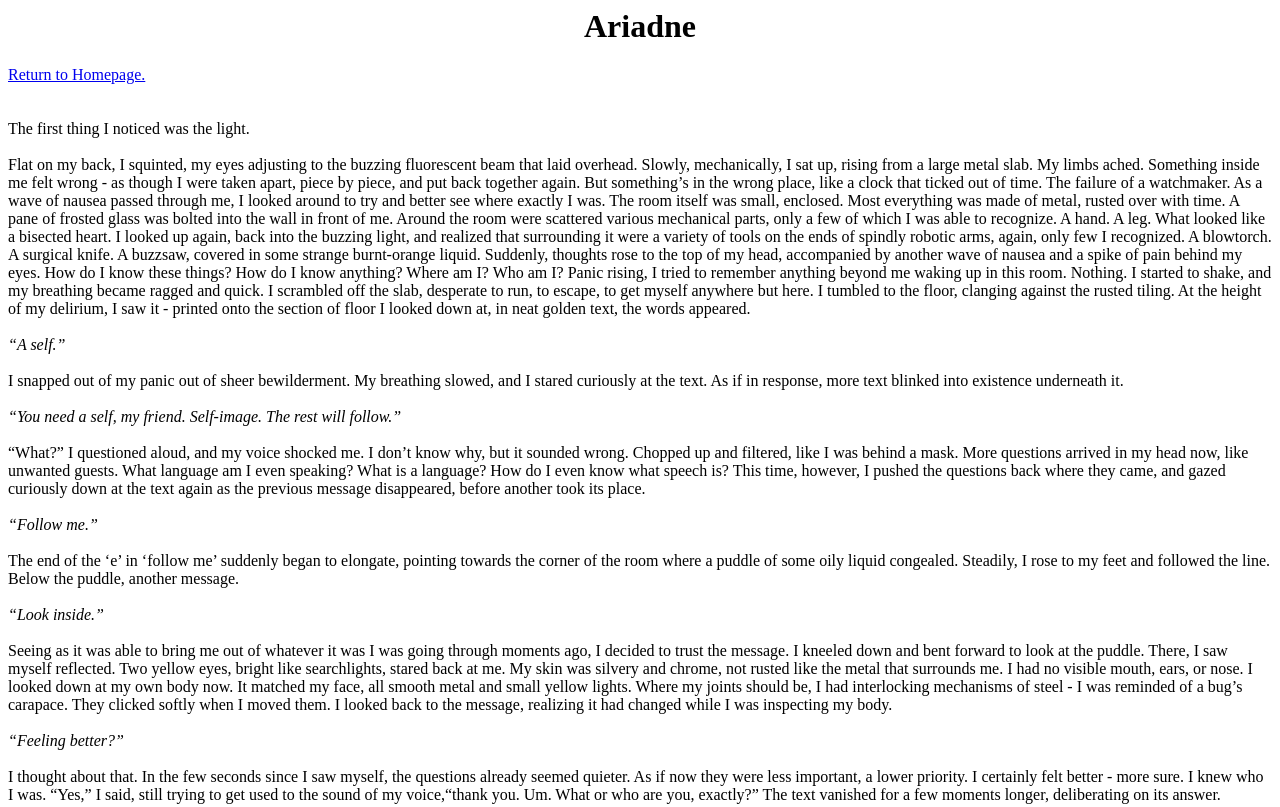
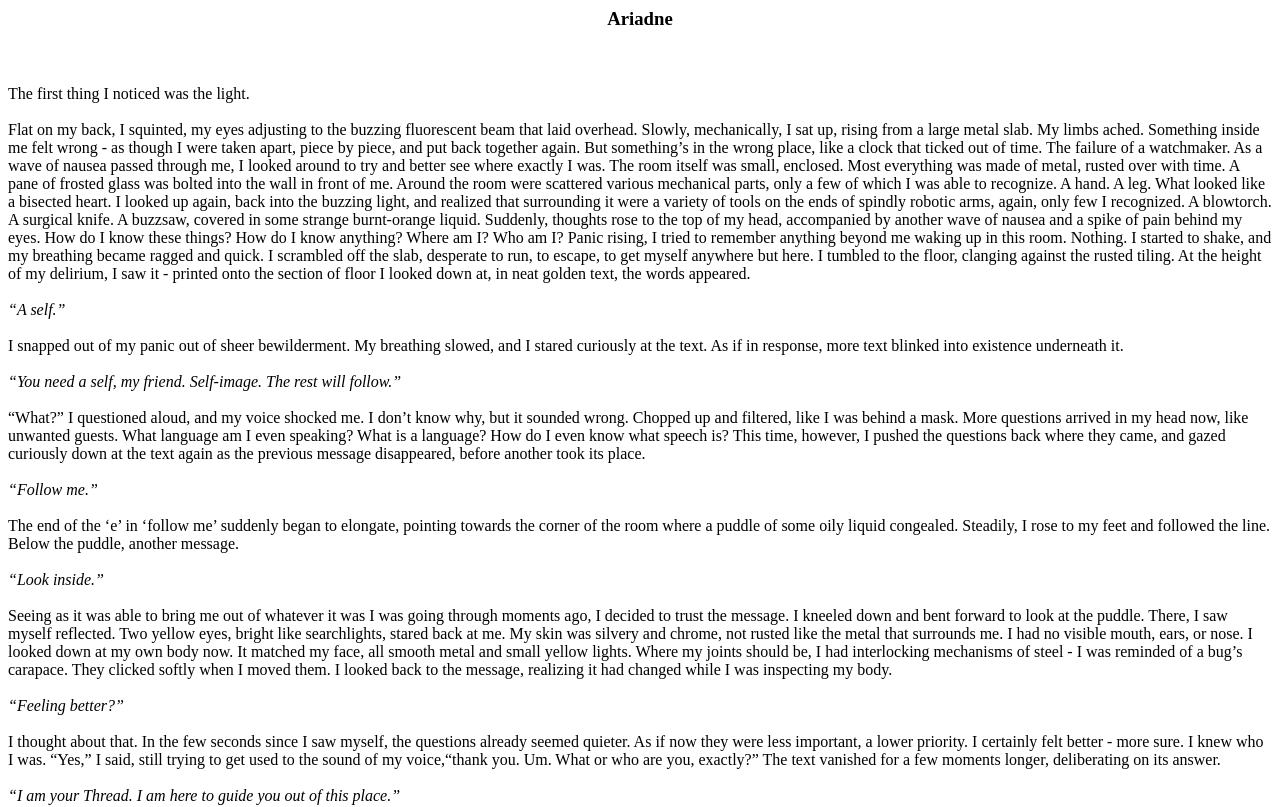
Before and after one commit to greatest-wizard/benfine-portfolio.github.io, a plain HTML site: page resume.html in a window 1280 px wide. Shown: the top 807 px of the page. Drawn offline with Linux system fonts and the light colour scheme.

Commit message:
Update resume.html

```diff
--- a/resume.html
+++ b/resume.html
@@ -6,8 +6,7 @@
 
 <body>
 
-<h1><center>Ariadne</center></h1>
- <a href="https://greatest-wizard.github.io/index.html">Return to Homepage.</a>
+<h3><center>Ariadne</center></h3>
 
   <section id="skills">
 
@@ -105,7 +104,11 @@ As my blood pooled around me, the last thing I saw was the beast standing over m
 
   <p>
 
+  <footer><center>
 
+     <a href="https://greatest-wizard.github.io/index.html">Return To Homepage.</a> </center>
+
+  </footer>
 </body>
 
 </html>
```
